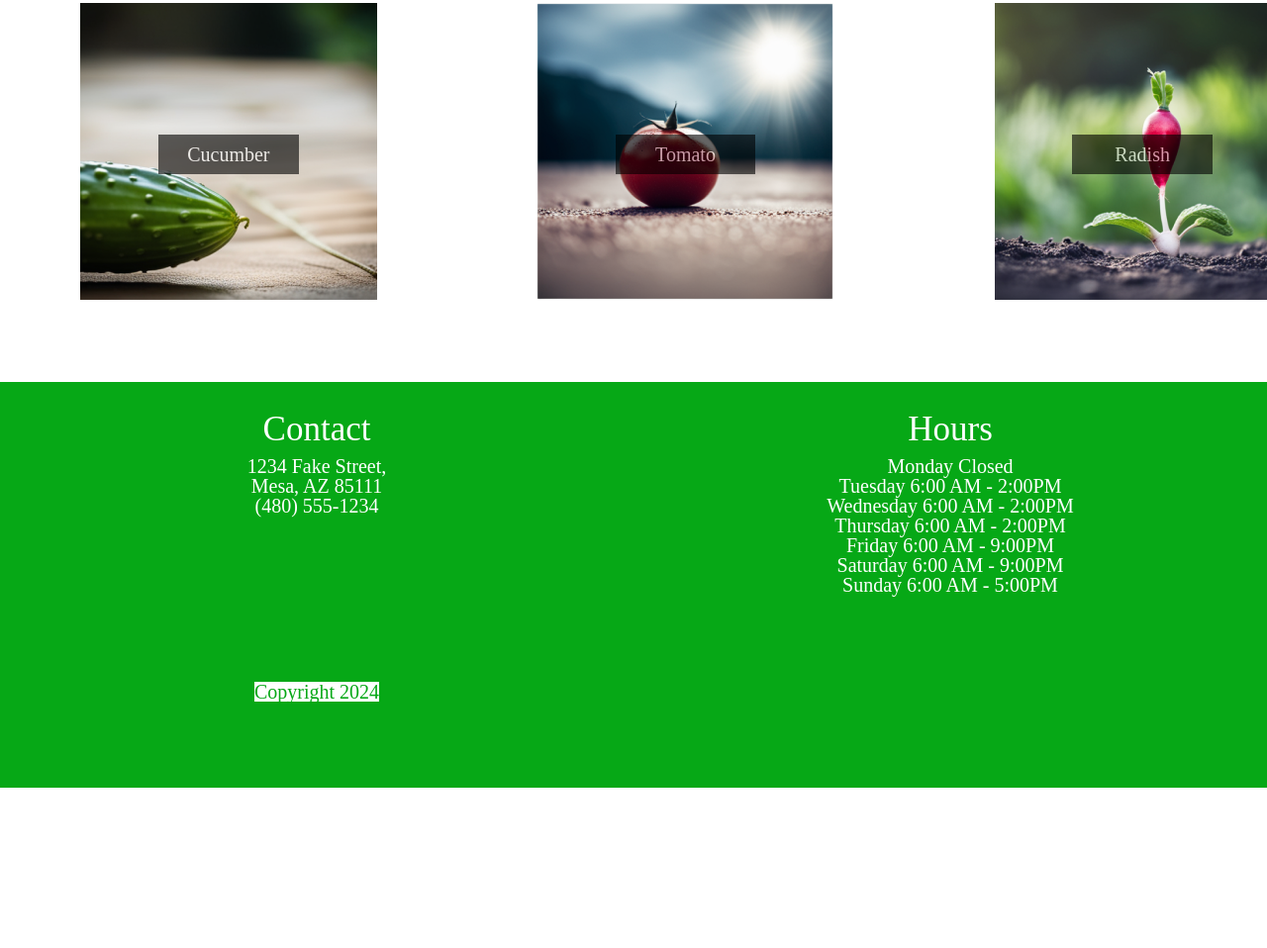
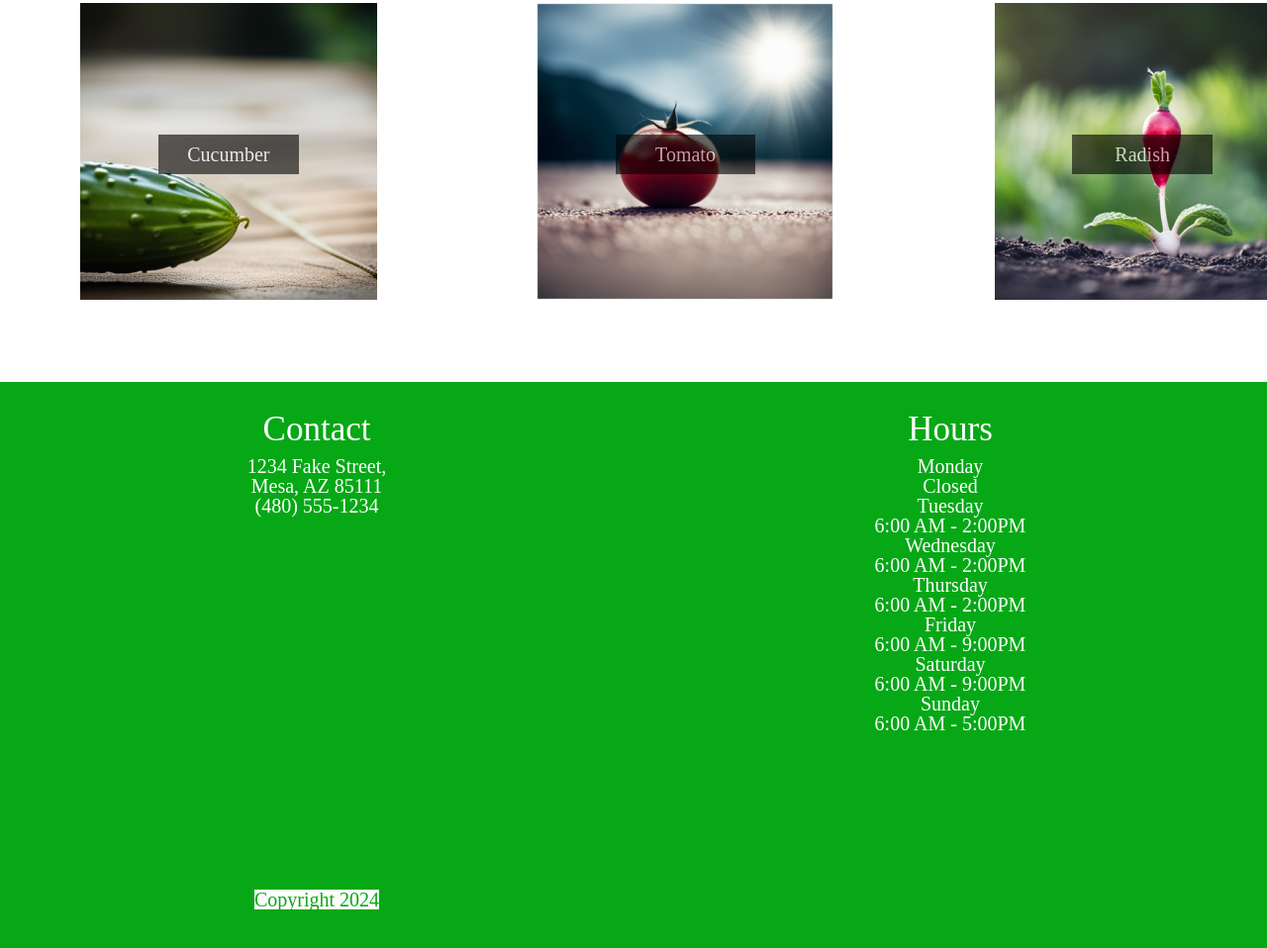
Before and after one commit to nbobluk/farm, a plain HTML site: page index.html in a window 1280 px wide. Shown: the part 3338-4296 px from the top of the page at 99% size. Before the commit the page ends 4134 px from the top, so only its background shows below. Drawn offline with Linux system fonts and the light colour scheme; a web font is replaced by a local one.

Commit message:
Update index.html
hours dl

```diff
--- a/index.html
+++ b/index.html
@@ -174,14 +174,34 @@
             <section id="hours">
                 <h2>Hours</h2>
                 <dl>
-                    <dt></dt>
-                    <dd>Monday Closed</dd>
-                    <dd>Tuesday 6:00 AM - 2:00PM</dd>
-                    <dd>Wednesday 6:00 AM - 2:00PM</dd>
-                    <dd>Thursday 6:00 AM - 2:00PM</dd>
-                    <dd>Friday 6:00 AM - 9:00PM</dd>
-                    <dd>Saturday 6:00 AM - 9:00PM</dd>
-                    <dd>Sunday 6:00 AM - 5:00PM</dd>
+                    <div>
+                        <dt>Monday</dt>
+                        <dd>Closed</dd>
+                    </div>
+                    <div>
+                        <dt>Tuesday</dt>
+                        <dd>6:00 AM - 2:00PM</dd>
+                    </div>
+                    <div>
+                        <dt>Wednesday</dt>
+                        <dd>6:00 AM - 2:00PM</dd>
+                    </div>
+                    <div>
+                        <dt>Thursday</dt>
+                        <dd>6:00 AM - 2:00PM</dd>
+                    </div>
+                    <div>
+                        <dt>Friday</dt>
+                        <dd>6:00 AM - 9:00PM</dd>
+                    </div>
+                    <div>
+                        <dt>Saturday</dt>
+                        <dd>6:00 AM - 9:00PM</dd>
+                    </div>
+                    <div>
+                        <dt>Sunday</dt>
+                        <dd>6:00 AM - 5:00PM</dd>
+                    </div>
                 </dl>
             </section>
             <p>Copyright 2024</p>
```
